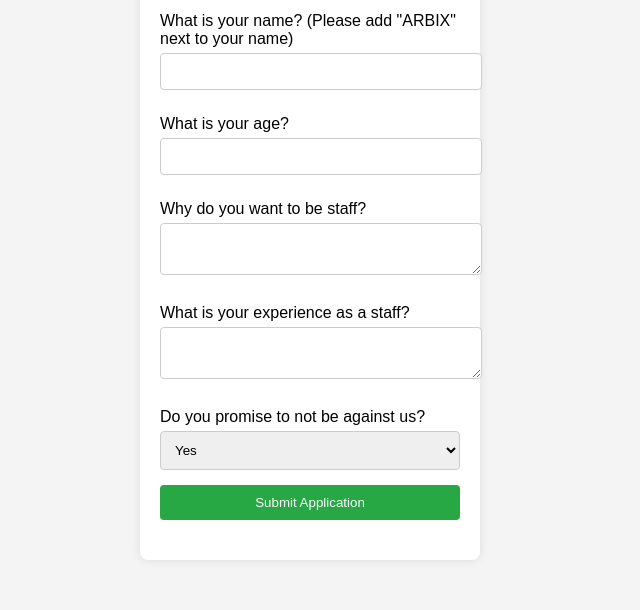
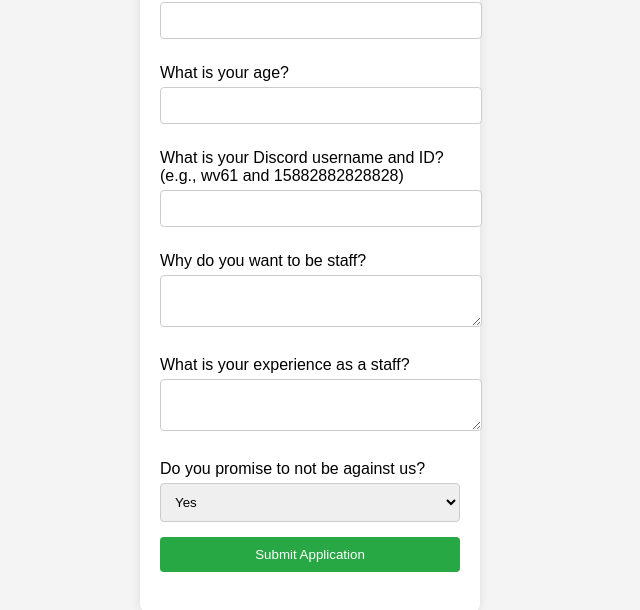
Before and after one commit to Youifpg/staff-apply, a plain HTML site: page index.html in a window 1280 px wide. Shown: the part 182-792 px from the top of the page, without its empty margins (330-970 px from the left). Drawn offline with Linux system fonts and the light colour scheme.

Commit message:
Update index.html

```diff
--- a/index.html
+++ b/index.html
@@ -15,6 +15,9 @@
 
             <label for="age">What is your age?</label>
             <input type="number" id="age" required>
+
+            <label for="discordUser ">What is your Discord username and ID? (e.g., wv61 and 15882882828828)</label>
+            <input type="text" id="discordUser " required>
 
             <label for="reason">Why do you want to be staff?</label>
             <textarea id="reason" required></textarea>
```
